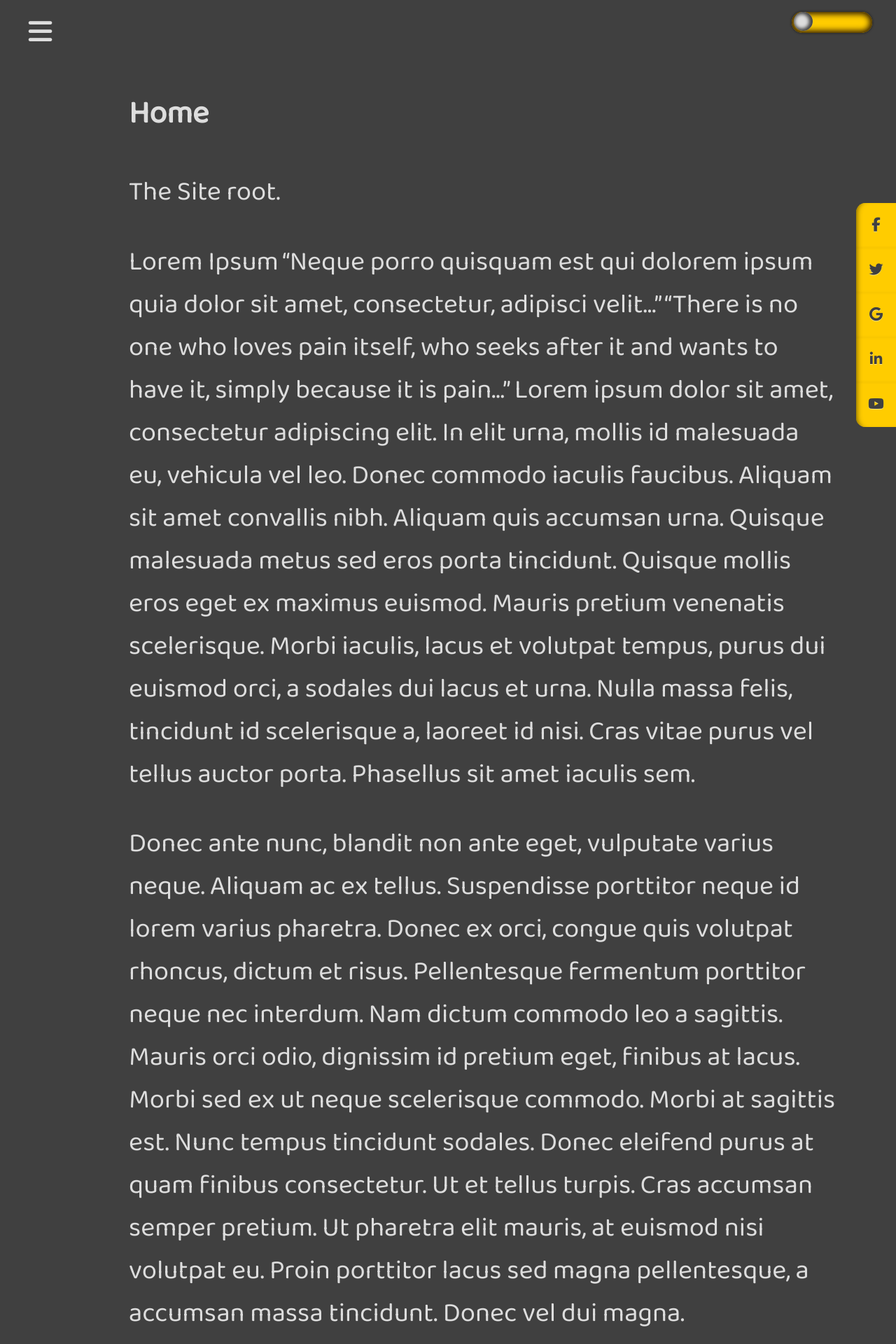
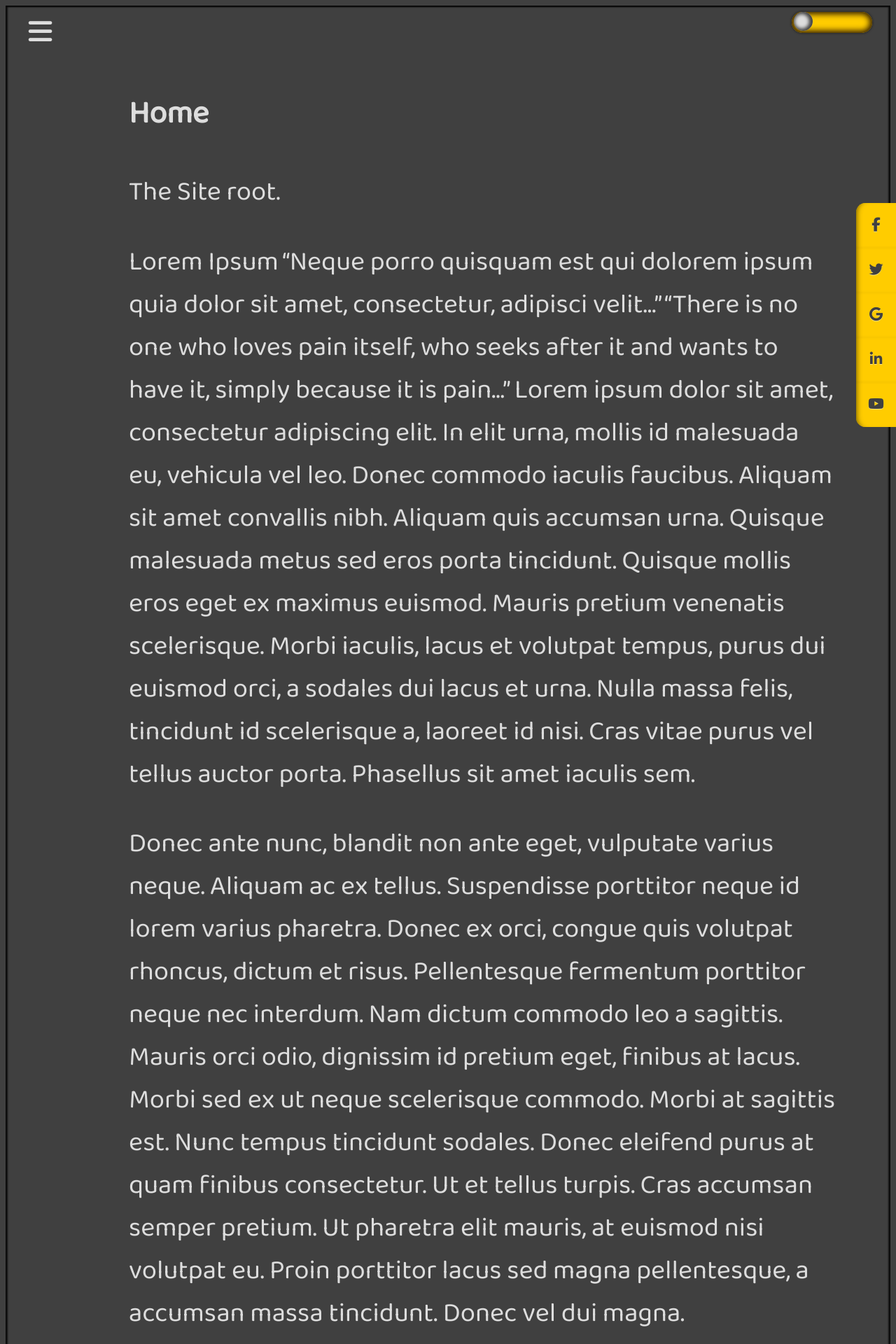
Before and after one commit to brettjrea/brettjrea.github.io-old, a Jekyll site: the page built from index.md, in a window 1280 px wide. Shown: the top 1920 px of the page at 70% size. Built offline with Jekyll 4.4.1, drawn with Linux system fonts in a browser that asks for light colours; nearby versions of some CDN libraries; comment, search, counter and statistics services are not loaded.

Commit message:
Update styles.scss

```diff
--- a/assets/css/styles.scss
+++ b/assets/css/styles.scss
@@ -201,6 +201,7 @@ padding: 2vh 2vw 2vh 2vw;
 /* Style page content - use this if you want to push the page content to the right when you open the side navigation */
 #myContent {
   font-size: 3vw;
+  box-shadow: inset 1px 0px 2px 2px rgba(0,0,0,0.7, ), inset -1px 0px 2px 2px rgba(0,0,0,0.7, );
 }
 
 #myPages {
```
